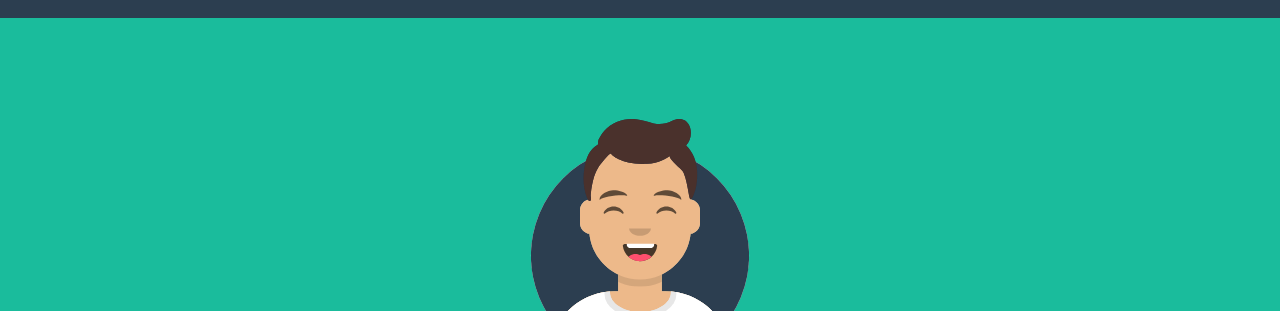
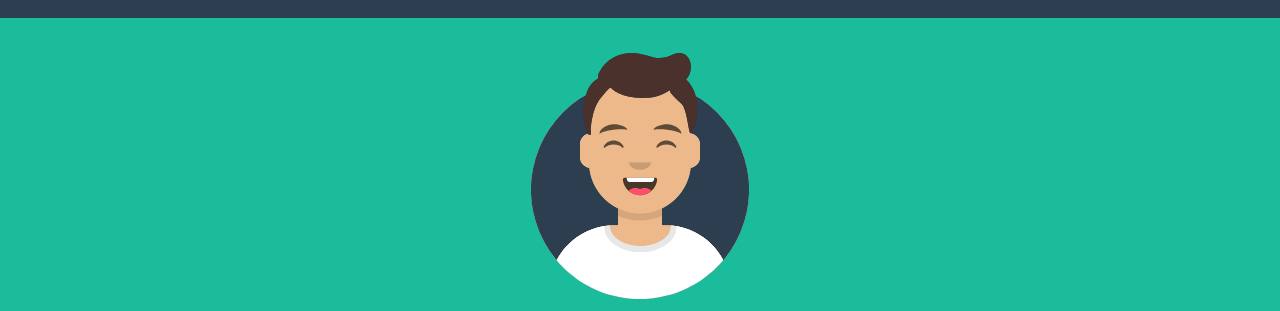
Before and after one commit to enrico-amerio/html-css-bootstrap-freelancer, a plain HTML site: page index.html in a window 1280 px wide. Shown: the part 76-387 px from the top of the page. Drawn offline with nearby package versions, Linux system fonts and the light colour scheme; a web font is replaced by a local one.

Commit message:
[fix]jumbotron

```diff
--- a/css/style.css
+++ b/css/style.css
@@ -27,7 +27,7 @@ body{
   width: 15rem;
 }
 .custom-jumbotron{
-  padding-top: calc(6rem + 90px);
+  padding-top: 120px;
 }
 .custom-green{
   background-color: rgb(26, 188, 156);
```
